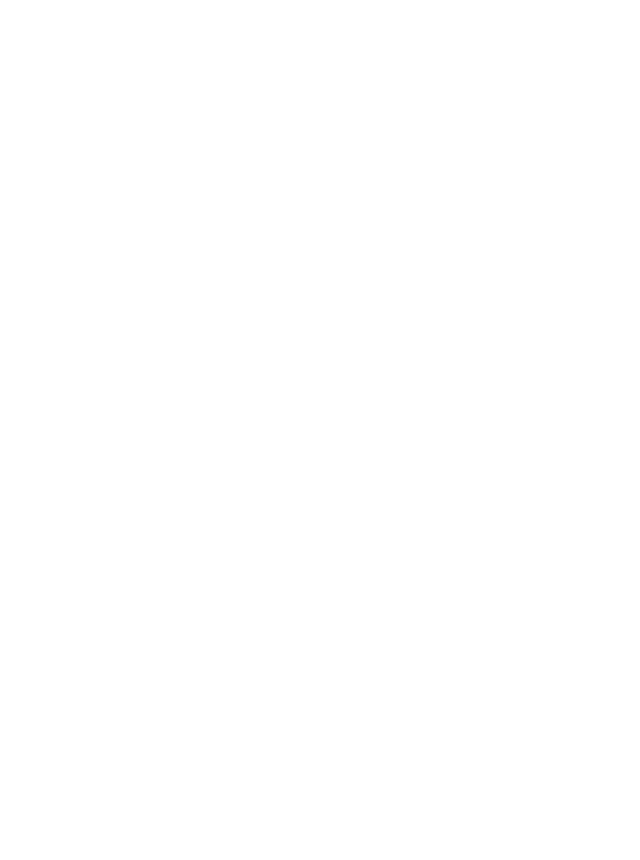
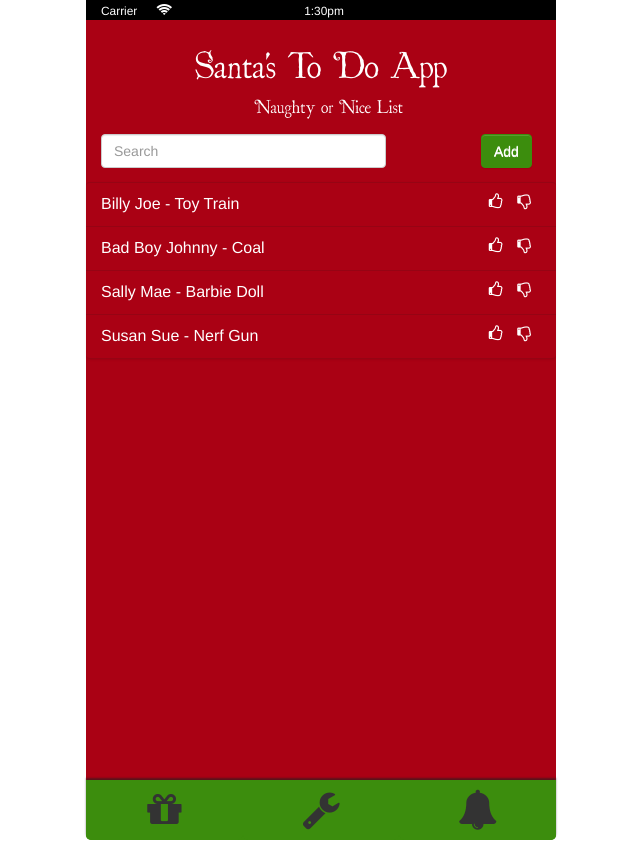
Before and after one commit to pedromcunha/SantaToDoApp, a plain HTML site: page index.html in a window 1280 px wide. Shown: the whole page, without its empty margins (319-959 px from the left). Before the commit the page ends 800 px from the top, so only its background shows below. Drawn offline with Linux system fonts and the light colour scheme.

Commit message:
added the children section

```diff
--- a/index.html
+++ b/index.html
@@ -3,9 +3,69 @@
 	<title>Santa's To Do App</title>
 	<link rel="stylesheet" type="text/css" href="bootstrap/dist/css/bootstrap-theme.min.css">
 	<link rel="stylesheet" type="text/css" href="bootstrap/dist/css/bootstrap.min.css">
+	<link href="http://maxcdn.bootstrapcdn.com/font-awesome/4.2.0/css/font-awesome.min.css" rel="stylesheet">
 	<link rel="stylesheet" type="text/css" href="main.css">
 </head>
 <body class="container">
+	<section id="app-frame">
+		<header>
+			<small>Carrier</small> <i class="fa fa-wifi"></i>
+			<small>1:30pm</small>
+		</header>
+		<h1 class="text-center">Santa's To Do App</h1>
+		<div id="children">
+			<h4>Naughty or Nice List</h4>
+
+			 <form>
+			  <div class="form-group">
+			    <input type="text" class="form-control pull-left" placeholder="Search">
+			  </div>
+			  <button type="submit" class="btn btn-default">Add</button>
+			</form>
+
+			<ul class="list-group">
+			  <li class="list-group-item">
+			  	Billy Joe - Toy Train
+			  	<a href><i class="fa fa-thumbs-o-down pull-right"></i></a>
+			  	<a href><i class="fa fa-thumbs-o-up pull-right"></i></a>
+			  </li>
+
+			  <li class="list-group-item">
+			  	Bad Boy Johnny - Coal
+			  	<a href><i class="fa fa-thumbs-o-down pull-right"></i></a>
+			  	<a href><i class="fa fa-thumbs-o-up pull-right"></i></a>
+			  </li>
+
+			  <li class="list-group-item">
+			  	Sally Mae - Barbie Doll
+			  	<a href><i class="fa fa-thumbs-o-down pull-right"></i></a>
+			  	<a href><i class="fa fa-thumbs-o-up pull-right"></i></a>
+			  </li>
+
+			  <li class="list-group-item">
+			  	Susan Sue - Nerf Gun
+			  	<a href><i class="fa fa-thumbs-o-down pull-right"></i></a>
+			  	<a href><i class="fa fa-thumbs-o-up pull-right"></i></a>
+			  </li>
+			</ul>
+		</div>
+		<div class="workbench"></div>
+		<div class="reminders"></div>
+	</section>
+	<footer class="col-md-12">
+		<div class="row">
+			<div class="col-md-4">
+				<a href><i class="fa fa-gift"></i></a>
+			</div>
+			<div class="col-md-4">
+				<a href><i class="fa fa-wrench"></i></a>
+			</div>
+			<div class="col-md-4">
+				<a href><i class="fa fa-bell"></i></a>
+			</div>
+		</div>
+	</footer>
+
 <script type="text/javascript" src="jquery/dist/jquery.min.js"></script>
 <script type="text/javascript" src="bootstrap/dist/js/bootstrap.min.js"></script>
 </body>
--- a/main.css
+++ b/main.css
@@ -0,0 +1,123 @@
+/*FONTS*/
+@font-face {
+    font-family: Saint Nick;
+    src: url(assets/stnicholas.ttf);
+}
+
+/*Bootstrap customization*/
+.container {
+	width: 500px;
+}
+
+h1 {
+	font-family: 'Saint Nick';
+	padding-top: 10px;
+}
+h4 {
+	font-family: 'Saint Nick';
+	text-align: center;
+}
+
+.list-group {
+	margin-left: -15px;
+}
+
+.list-group-item {
+	background-color: #AA0114;
+	font-size: 16px;
+	border: transparent;
+	border-top: 1px solid #960414;
+	border-bottom: 1px solid #960414;
+}
+.list-group-item a i{
+	margin: 0px 10px;
+}
+
+.list-group-item a:hover {
+	color: inherit;
+}
+
+a {
+	color: inherit;
+}
+
+.btn-default {
+	background-color: #3C8D0D;
+	color: #fff;
+	border-color: #3C8D0D;
+}
+
+.btn-default:hover {
+	background-color: #fff;
+	color: #3C8D0D;
+	border-color: #fff;
+	-webkit-transition: color 1s;
+	-moz-transition: color 1s;
+    transition: color 1s;
+}
+
+/*Styles*/
+header {
+	background-color: #000000;
+}
+
+header small:first-child {
+		margin-left: 15px;
+		margin-right: 15px;
+	}
+header small:last-child {
+	margin-left: 128px;
+}
+
+footer {
+	margin-bottom: 20px;
+	box-shadow: 0px -2px 2px rgba(34,34,34,0.6);
+	-webkit-box-shadow: 0px -2px 2px rgba(34,34,34,0.6);
+	-moz-box-shadow: 0px -2px 2px rgba(34,34,34,0.6);
+
+	border-radius: 0px 0px 5px 5px;
+	-webkit-border-radius: 0px 0px 5px 5px;
+	-moz-border-radius: 0px 0px 5px 5px;
+}
+
+footer div {
+	text-align: center;
+	background-color: #3C8D0D;
+	height: 60px;
+
+	border-radius: 0px 0px 5px 5px;
+	-webkit-border-radius: 0px 0px 5px 5px;
+	-moz-border-radius: 0px 0px 5px 5px;
+}
+
+.fa-gift, .fa-wrench, .fa-bell {
+	font-size: 40px;
+	margin-top: 10px;
+	-webkit-transition: color 1s;
+	-moz-transition: color 1s;
+    transition: color 1s;
+}
+
+.fa-gift:hover, .fa-wrench:hover, .fa-bell:hover {
+	color: #ffffff;
+}
+
+.active {
+	color: #ffffff;
+}
+
+#app-frame {
+	background-color: #AA0114;
+	height: 100%;
+	margin-bottom: -20px;
+	color: #ffffff;
+}
+
+#children {
+	margin-left: 15px;
+}
+
+#children input {
+	width: 285px;
+	margin-right: 95px;
+}
```
Also changed, not shown: assets/stnicholas.ttf (added).
